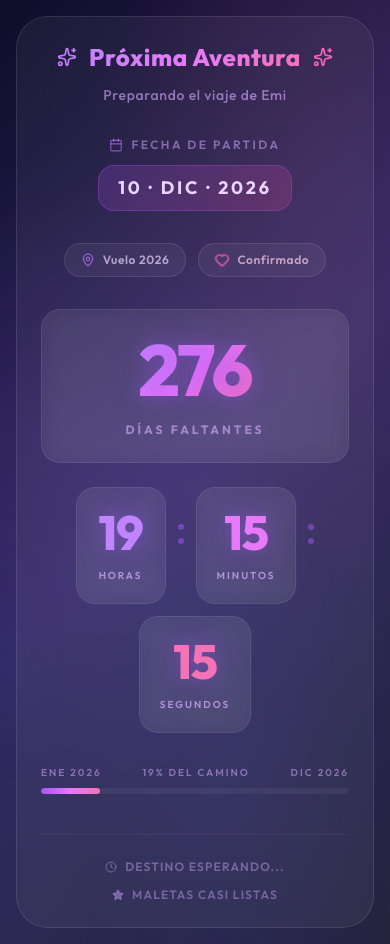
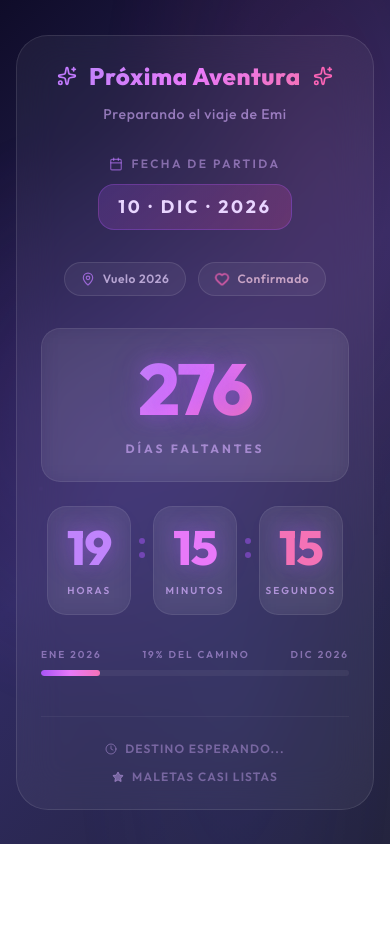
Before and after one commit to nocodepipegarcia/cumple-emi, a React (Vite) app: page / in a window 390 px wide. After the commit the page ends 844 px from the top, so only its background shows below. Built offline with nearby package versions, Linux system fonts and the light colour scheme.

Commit message:
segundos mobile

```diff
--- a/src/App.jsx
+++ b/src/App.jsx
@@ -8,7 +8,7 @@ const START_DATE  = Date.UTC(2026,  0,  1); // 1 de Enero de 2026 (referencia de
 // Componente para un bloque de countdown
 const CountdownBlock = ({ value, label, accent }) => {
     return (
-        <div className="countdown-box flex flex-col items-center px-5 py-5 sm:px-8 sm:py-7 min-w-[90px] sm:min-w-[120px]">
+        <div className="countdown-box flex flex-col items-center px-3 py-4 sm:px-8 sm:py-7 min-w-[70px] sm:min-w-[120px] flex-1">
             <span
                 key={value}
                 className="number-animate number-glow font-extrabold text-5xl sm:text-6xl md:text-7xl tracking-tight font-['Outfit']"
@@ -187,7 +187,7 @@ export default function App() {
                     </div>
 
                     {/* Horas, Minutos, Segundos */}
-                    <div className="flex flex-wrap justify-center items-center gap-3 sm:gap-4">
+                    <div className="flex justify-center items-center gap-2 sm:gap-4">
                         <CountdownBlock value={timeLeft.hours} label="Horas" accent="#c084fc" />
 
                         <div className="flex flex-col items-center gap-2 pb-6">
```
